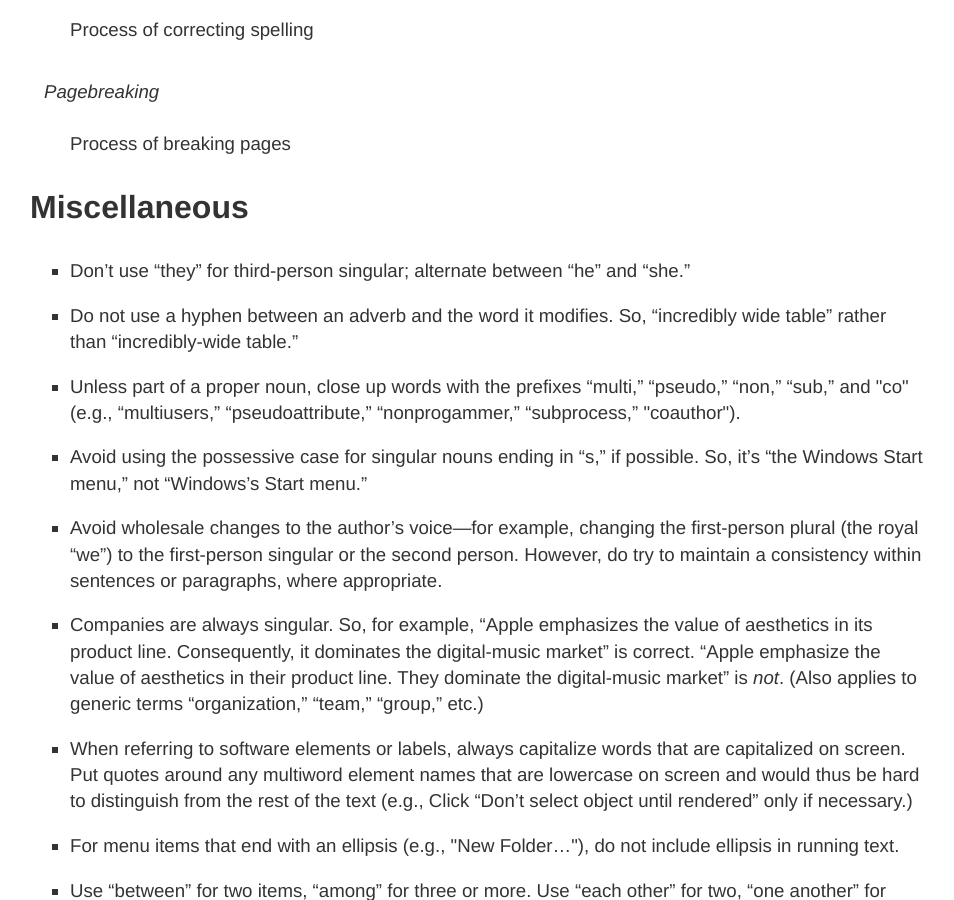
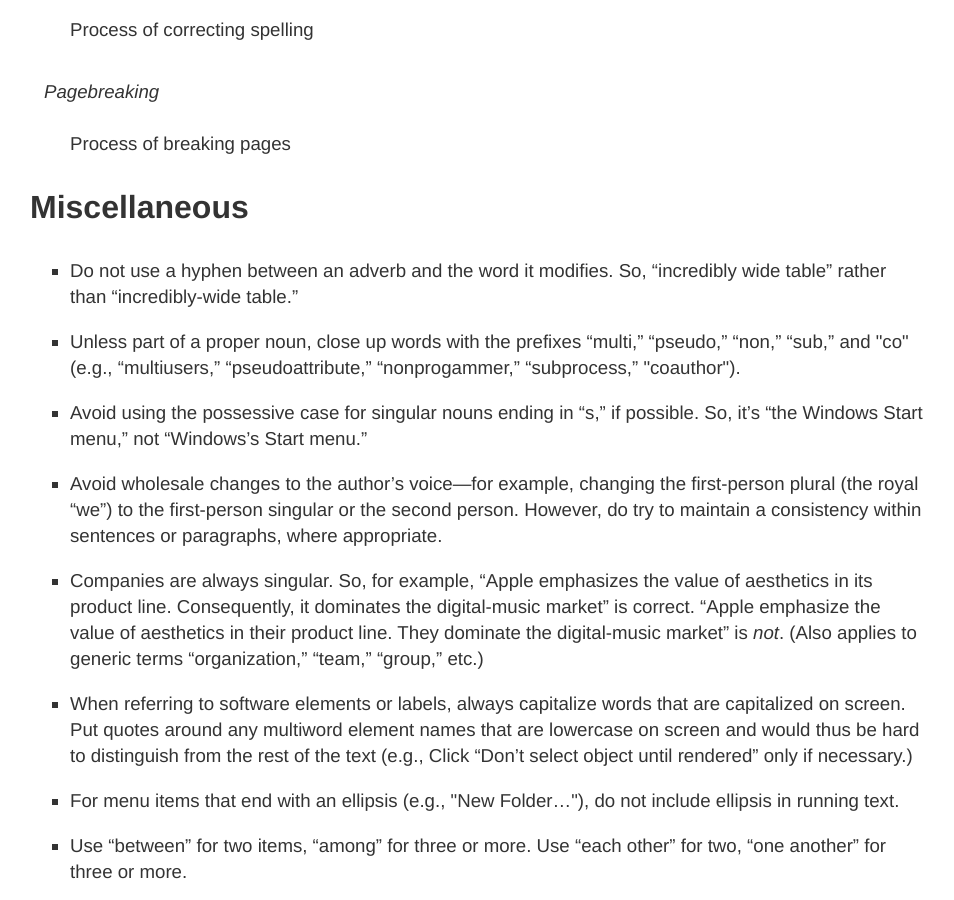
Before and after one commit to oreillymedia/production-resources, a Jekyll site: the page built from styleguide/index.md, in a window 1280 px wide and 900 px high, scrolled down 9681 px. Shown: the whole window, without its empty margins (162-1116 px from the left). Built offline with Jekyll 4.4.1, drawn with Linux system fonts in a browser that asks for light colours.

Commit message:
Update index.md

```diff
--- a/styleguide/index.md
+++ b/styleguide/index.md
@@ -629,9 +629,6 @@ title: O'Reilly Style Guide
 <h1>Miscellaneous</h1>
 
 <ul>
-<li>
-<p>Don’t use “they” for third-person singular; alternate between “he” and “she.”</p>
-</li>
 <li>
 <p>Do not use a hyphen between an adverb and the word it modifies. So, “incredibly wide table” rather than “incredibly-wide table.”</p>
 </li>
```
